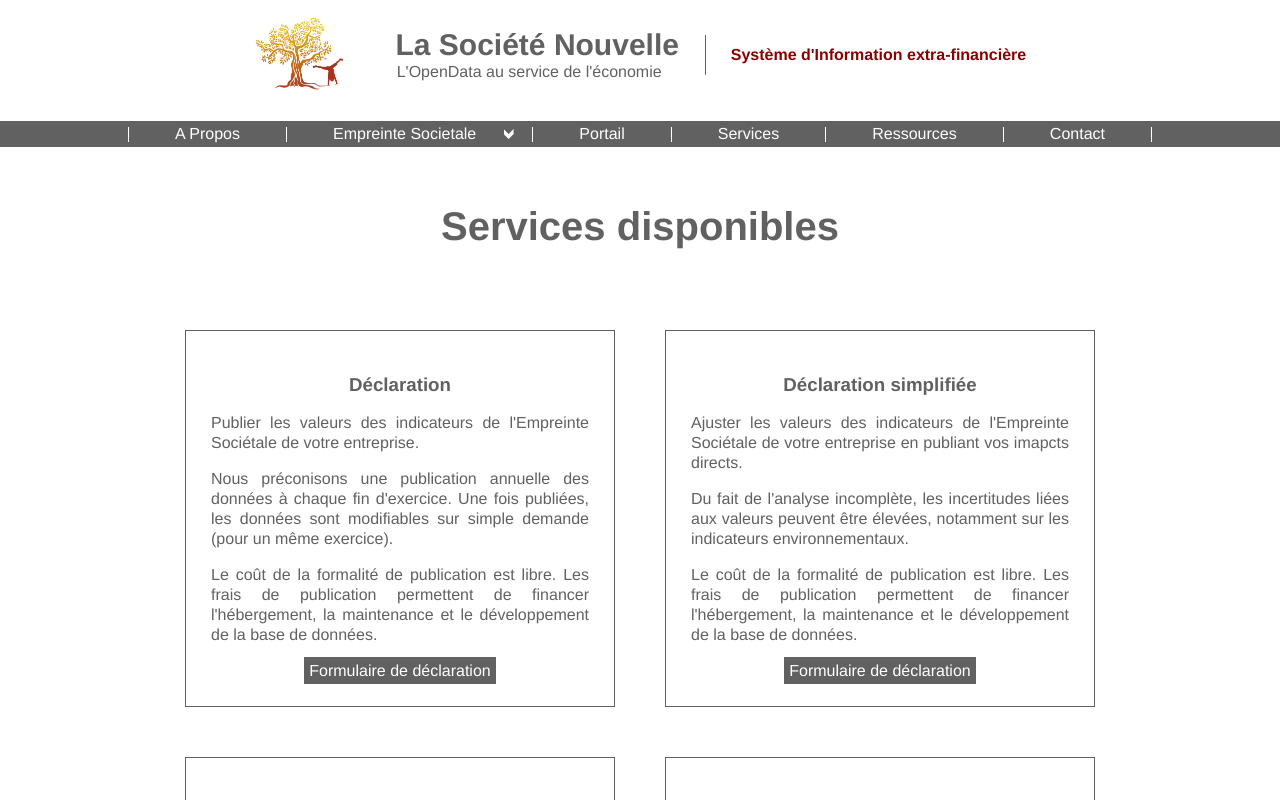
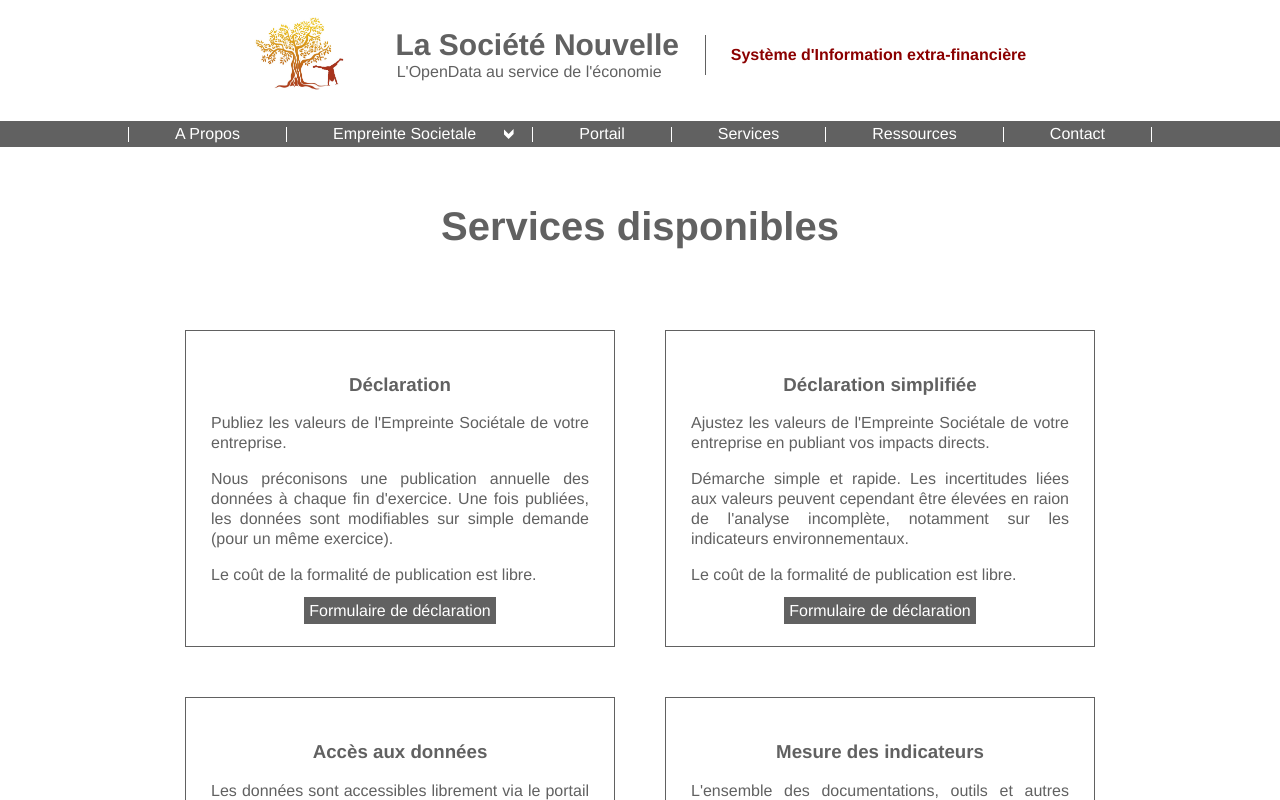
Before and after one commit to La-Societe-Nouvelle/LaSocieteNouvelle-Website, a Next.js app: page /services in a window 1280 px wide. Shown: the top 800 px of the page. Built offline with nearby package versions, Linux system fonts and the light colour scheme.

Commit message:
Update metriz exe

```diff
--- a/pages/ressources.js
+++ b/pages/ressources.js
@@ -35,7 +35,7 @@ export default function Home() {
         <div className="strip">
           <h2>METRIZ</h2>
           <p>Application pour la mesure des indicateurs.</p>
-          <a href="LaSocieteNouvelle-METRIZ.exe" download>Lien de téléchargement</a>
+          <a href="LaSocieteNouvelle-METRIZ-1.1.exe" download>Lien de téléchargement</a>
           <p><a href="https://github.com/SylvainH-LSN/LaSocieteNouvelle-METRIZ/blob/master/DOCUMENTATION.md" target="_blank">Lien vers la documentation (en cours)</a></p>
           <p><a href="https://github.com/SylvainH-LSN/LaSocieteNouvelle-METRIZ" target="_blank">Lien vers le code source</a></p>
         </div>
--- a/pages/services.js
+++ b/pages/services.js
@@ -20,16 +20,16 @@ export default function Home() {
           <ul id="services">
             <li id="declaration" className="services-item">
               <h3>Déclaration</h3>
-              <p>Publier les valeurs des indicateurs de l'Empreinte Sociétale de votre entreprise.</p>
+              <p>Publiez les valeurs de l'Empreinte Sociétale de votre entreprise.</p>
               <p>Nous préconisons une publication annuelle des données à chaque fin d'exercice. Une fois publiées, les données sont modifiables sur simple demande (pour un même exercice).</p>
-              <p>Le coût de la formalité de publication est libre. Les frais de publication permettent de financer l'hébergement, la maintenance et le développement de la base de données.</p>
+              <p>Le coût de la formalité de publication est libre.</p>
               <a  href="/publication" className="button">Formulaire de déclaration</a>
             </li>
             <li id="declaration-simplifiee" className="services-item">
               <h3>Déclaration simplifiée</h3>
-              <p>Ajuster les valeurs des indicateurs de l'Empreinte Sociétale de votre entreprise en publiant vos imapcts directs.</p>
-              <p>Du fait de l'analyse incomplète, les incertitudes liées aux valeurs peuvent être élevées, notamment sur les indicateurs environnementaux.</p>
-              <p>Le coût de la formalité de publication est libre. Les frais de publication permettent de financer l'hébergement, la maintenance et le développement de la base de données.</p>
+              <p>Ajustez les valeurs de l'Empreinte Sociétale de votre entreprise en publiant vos impacts directs.</p>
+              <p>Démarche simple et rapide. Les incertitudes liées aux valeurs peuvent cependant être élevées en raion de l'analyse incomplète, notamment sur les indicateurs environnementaux.</p>
+              <p>Le coût de la formalité de publication est libre.</p>
               <a href="/publication-simplifiee" className="button">Formulaire de déclaration</a>
             </li>
             <li id="acces-donnees" className="services-item">
@@ -46,7 +46,7 @@ export default function Home() {
               <p>L'ensemble des documentations, outils et autres supports pour la mesure des indicateurs sont mis à disposition librement. (cf. Ressources)</p>
               <p>Les informations relatives aux indicateurs (description, données par défaut, etc.) sont disponibles à partir de la page Empreinte Sociétale.</p>
               <p>Nous proposons également un service d'audit pour la mesure des indicateurs</p>
-              <a className="button" href="https://github.com/SylvainH-LSN/LaSocieteNouvelle-METRIZ" target="_blank">Téléchargement Logiciel</a>
+              <a className="button" href="LaSocieteNouvelle-METRIZ-1.1.exe" download>Téléchargement Logiciel</a>
             </li>
           </ul>
         </div>
```
Also changed, not shown: 1 other file (tests, documents, lock files or other folders).
